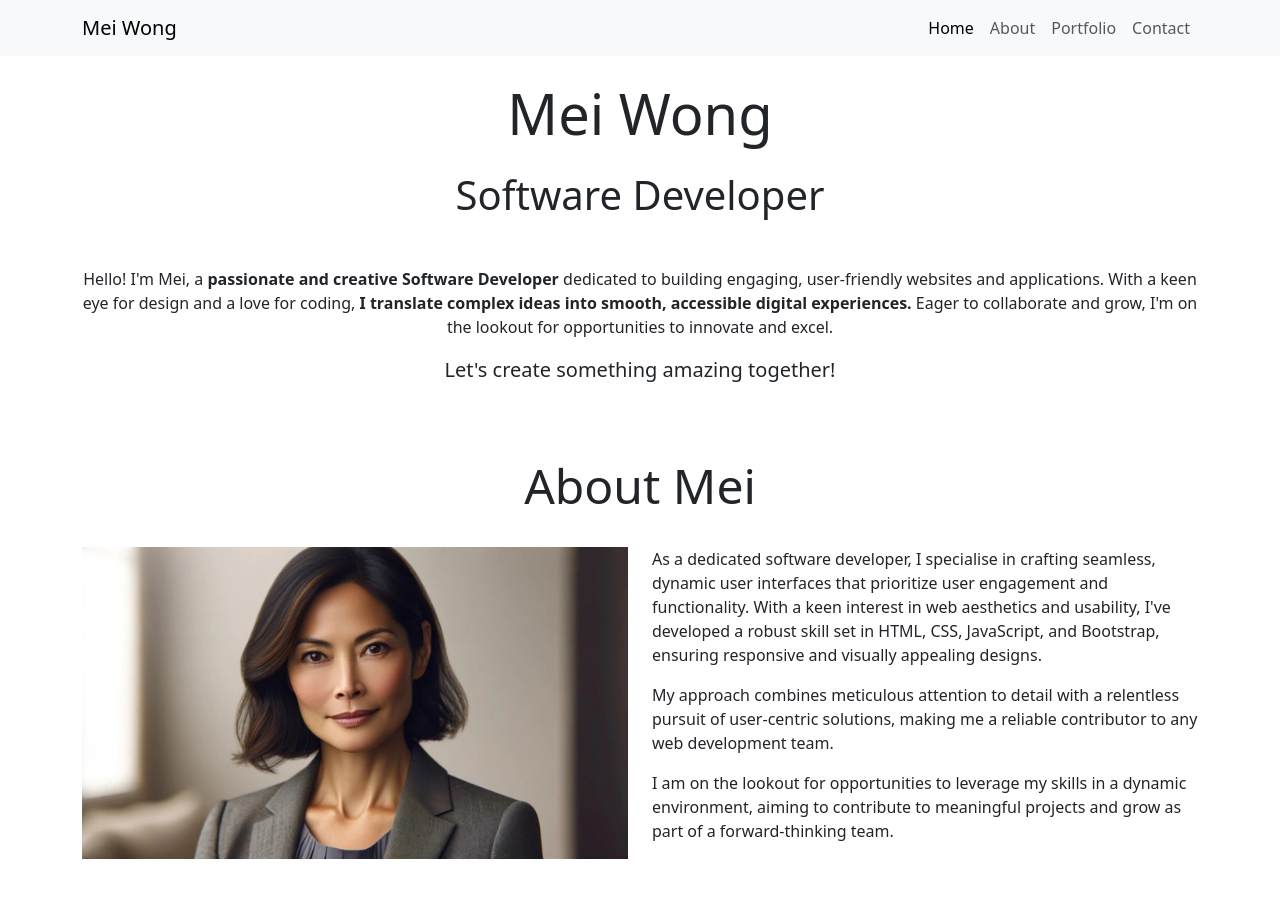
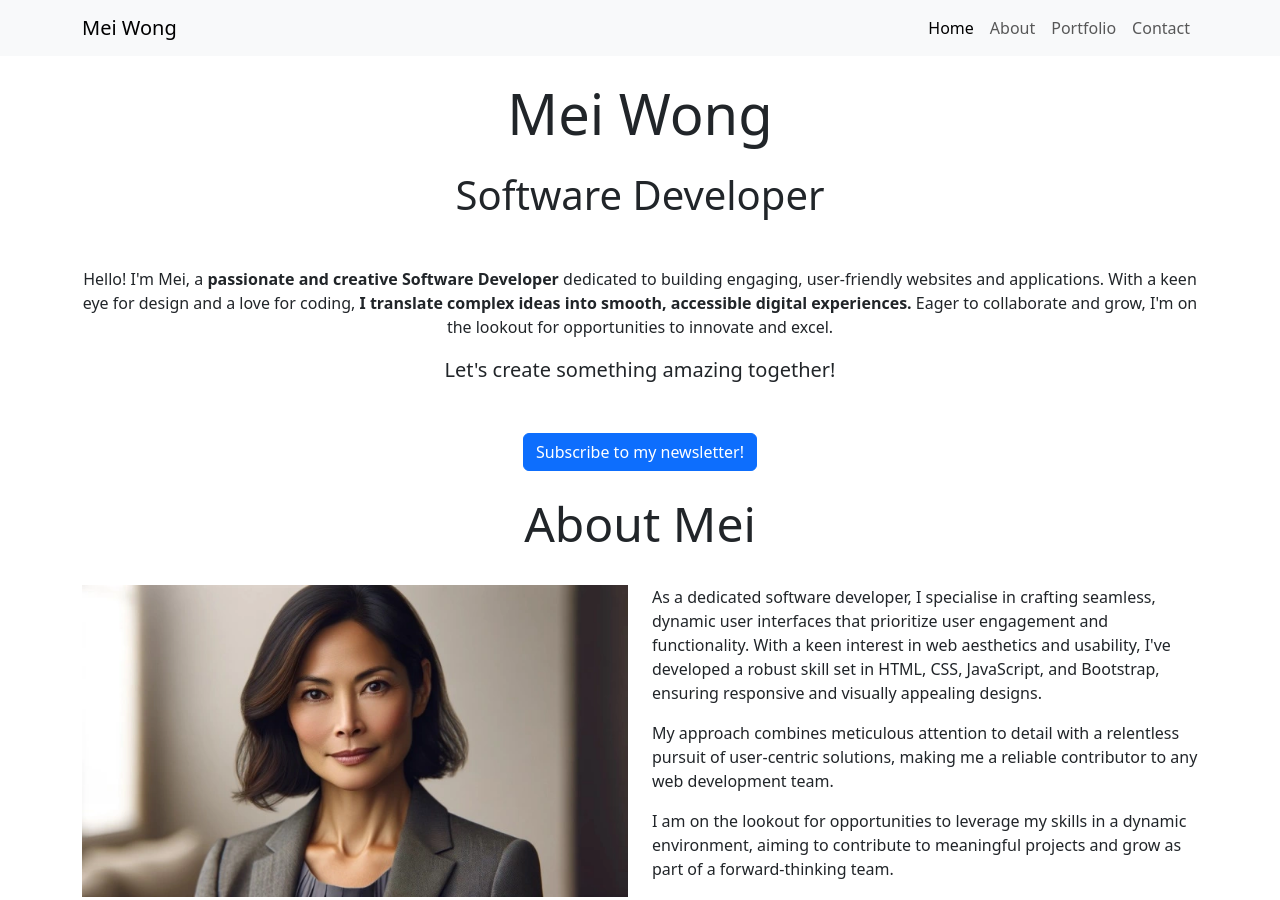
Before and after one commit to Dito-gee/Portfolio, a plain HTML site: page index.html in a window 1280 px wide. Shown: the top 900 px of the page. Drawn offline with nearby package versions, Linux system fonts and the light colour scheme.

Commit message:
Add Bootstrap modal trigger button in header

```diff
--- a/index.html
+++ b/index.html
@@ -62,6 +62,12 @@
                 </p>
                 <!-- mb-5 gives extra margin spacing under lead text -->
                 <p class="lead mb-5">Let's create something amazing together!</p>
+
+                <!-- Bootstrap trigger modal button -->
+                <button button type="button" class="btn btn-primary" data-bs-toggle="modal"
+                    data-bs-target="#exampleModal">
+                    Subscribe to my newsletter!
+                </button>
             </div>
         </section>
     </header>
```
